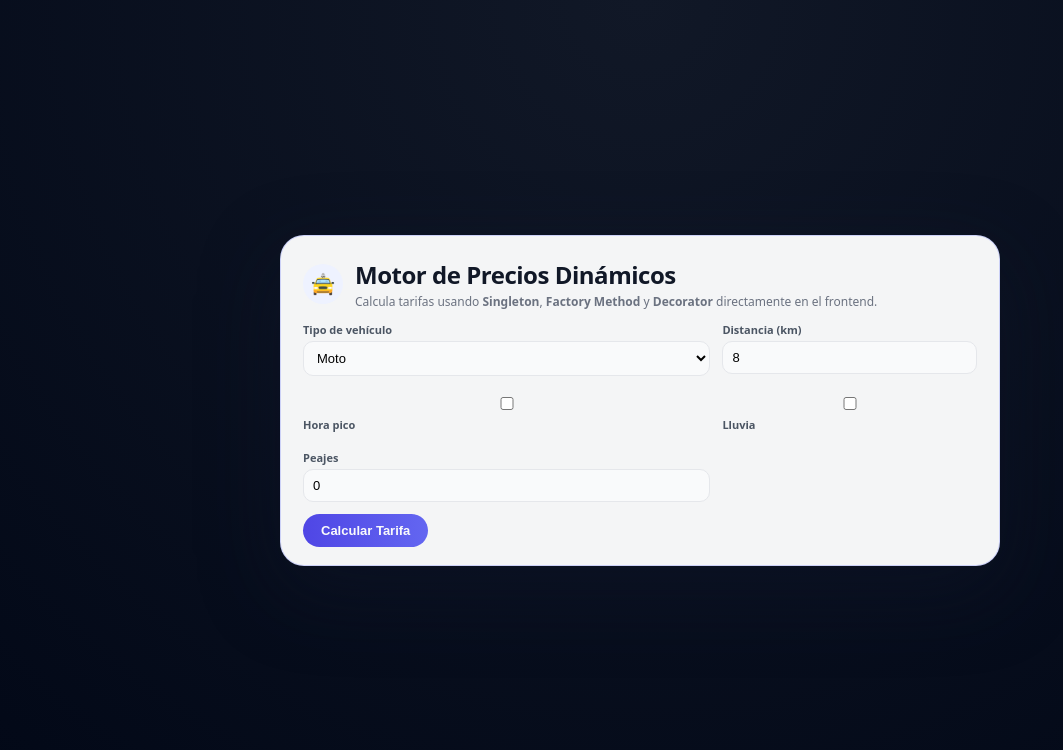
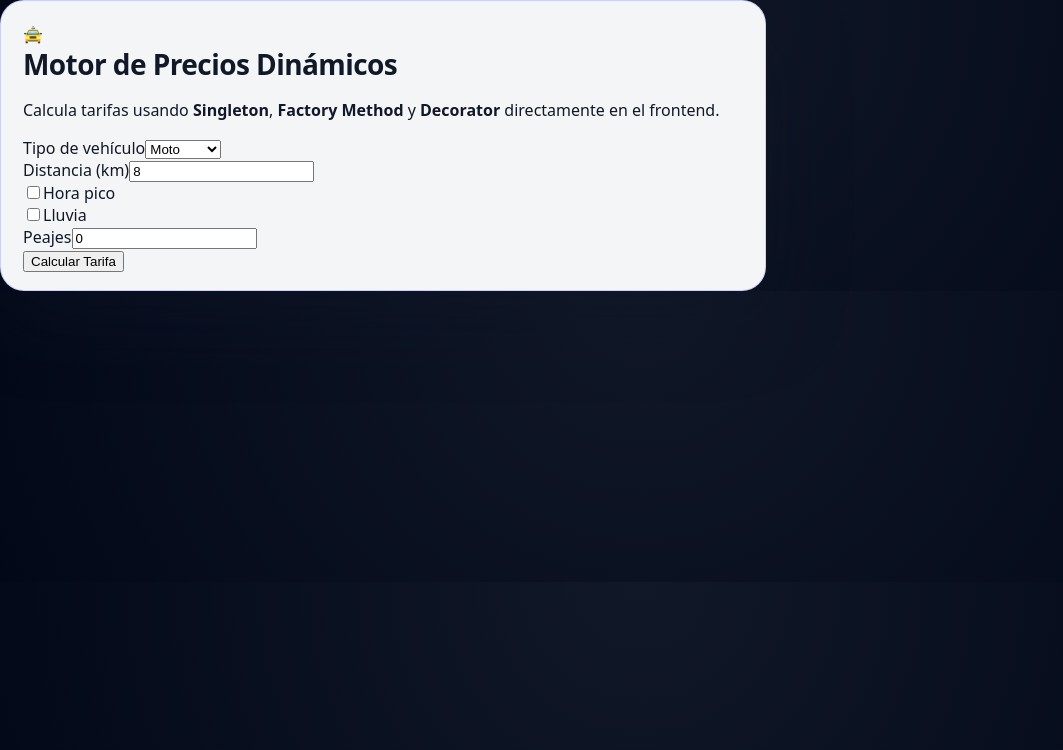
Before and after one commit to jManuel0/MotorDePreciosDinamicosParaTransporteDelivery-frontend, a React (Vite) app: page / in a window 1280 px wide. Shown: the top 750 px of the page, without its empty margins (0-1063 px from the left). Built offline with nearby package versions, Linux system fonts and the light colour scheme.

Commit message:
correcion App.css

```diff
--- a/src/App.css
+++ b/src/App.css
@@ -1,20 +1,9 @@
-* {
-  box-sizing: border-box;
-}
-
 body {
 margin: 0;
 font-family: system-ui, -apple-system, BlinkMacSystemFont, sans-serif;
 background: radial-gradient(circle at top, #111827, #020817);
 color: #111827;
-}
-
-.app-root {
-  min-height: 100vh;
-  display: flex;
-  align-items: center;
-  justify-content: center;
-  padding: 32px 16px;
+color: #e5e7eb; /* texto claro sobre fondo oscuro */
 }
 
 .glass-card {
@@ -26,165 +15,10 @@ body {
 box-shadow: 0 24px 80px rgba(15, 23, 42, 0.45);
 border: 1px solid rgba(129, 140, 248, 0.35);
 backdrop-filter: blur(18px);
+color: #111827; /* texto oscuro dentro de la tarjeta clara */
 }
-
-.header {
-  display: flex;
-  gap: 12px;
-  align-items: center;
-  margin-bottom: 12px;
-}
-
-.logo-circle {
-  width: 40px;
-  height: 40px;
-  border-radius: 999px;
-  display: flex;
-  align-items: center;
-  justify-content: center;
-  background: #eef2ff;
-  color: #4f46e5;
-  font-size: 20px;
-}
-
 h1 {
    margin: 0;
-  font-size: 24px;
+   font-size: 28px;
    letter-spacing: -0.02em;
 }
-
-.subtitle {
-  margin: 2px 0 0;
-  font-size: 12px;
-  color: #6b7280;
-}
-
-.grid {
-  display: grid;
-  grid-template-columns: 1.6fr 1fr;
-  gap: 12px;
-  margin-top: 12px;
-}
-
-.field {
-  display: flex;
-  flex-direction: column;
-  gap: 4px;
-  margin-bottom: 6px;
-}
-
-label {
-  font-size: 11px;
-  font-weight: 600;
-  color: #4b5563;
-}
-
-select,
-input[type="number"] {
-  padding: 8px 9px;
-  border-radius: 10px;
-  border: 1px solid #e5e7eb;
-  font-size: 13px;
-  background: #f9fafb;
-  outline: none;
-  transition: all 0.18s ease;
-}
-
-select:focus,
-input[type="number"]:focus {
-  border-color: #6366f1;
-  background: #ffffff;
-  box-shadow: 0 0 0 3px rgba(129, 140, 248, 0.16);
-}
-
-.toggles {
-  display: flex;
-  gap: 14px;
-  margin: 8px 0 4px;
-}
-
-.toggle {
-  display: inline-flex;
-  align-items: center;
-  gap: 6px;
-  font-size: 11px;
-  color: #4b5563;
-}
-
-.toggle input {
-  accent-color: #4f46e5;
-}
-
-button {
-  margin-top: 6px;
-  padding: 9px 18px;
-  border-radius: 999px;
-  border: none;
-  background: linear-gradient(to right, #4f46e5, #6366f1);
-  color: #f9fafb;
-  font-size: 13px;
-  font-weight: 600;
-  cursor: pointer;
-  display: inline-flex;
-  align-items: center;
-  gap: 6px;
-  transition: all 0.2s ease;
-}
-
-button:hover {
-  transform: translateY(-1px);
-  box-shadow: 0 10px 24px rgba(79, 70, 229, 0.3);
-}
-
-.chips {
-  display: flex;
-  flex-wrap: wrap;
-  gap: 6px;
-  margin-top: 10px;
-}
-
-.chip {
-  padding: 3px 9px;
-  font-size: 10px;
-  border-radius: 999px;
-  background: #eef2ff;
-  color: #4338ca;
-  border: 1px solid #c7d2fe;
-}
-
-.result {
-  margin-top: 14px;
-  padding: 12px 12px 8px;
-  border-radius: 16px;
-  background: #ffffff;
-  border: 1px solid #e5e7eb;
-}
-
-.price-label {
-  font-size: 10px;
-  text-transform: uppercase;
-  letter-spacing: 0.16em;
-  color: #9ca3af;
-}
-
-.price-value {
-  margin-top: 2px;
-  font-size: 26px;
-  font-weight: 700;
-  color: #111827;
-}
-
-.breakdown {
-  margin-top: 4px;
-  font-size: 10px;
-  color: #6b7280;
-}
-
-@media (max-width: 640px) {
-  .glass-card {
-    padding: 18px 14px 14px;
-  }
-  .grid {
-    grid-template-columns: 1fr;
-  }
-}
```
Lines whose indentation alone changed are shown as unchanged.
